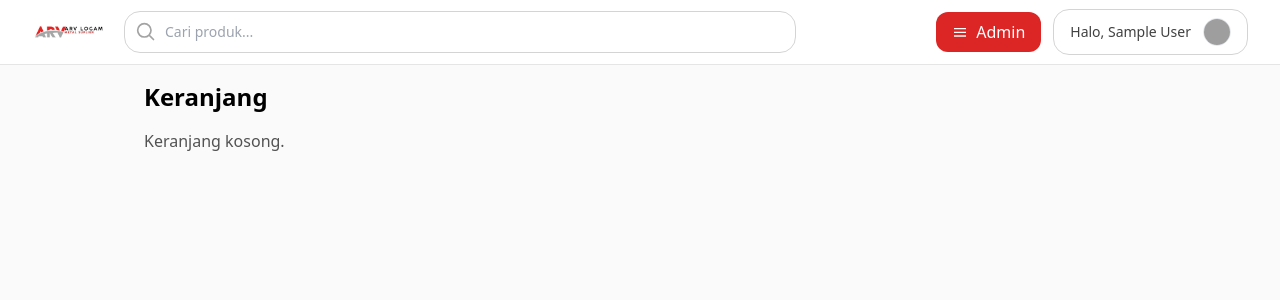
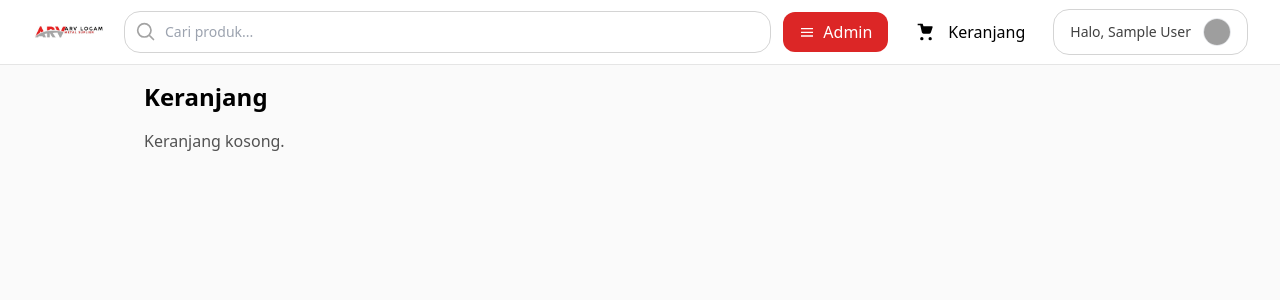
Before and after one commit to ARVLogam/my-flask-app, a Flask app: page /cart in a window 1280 px wide. Shown: the top 300 px of the page. Run offline with Flask 3, Linux system fonts and the light colour scheme; the visitor is signed in with stand-in values (Sample User, id 1); data that the repository does not hold is empty; some libraries are stand-ins or nearby versions; grey boxes are pictures that could not be loaded.

Commit message:
Update navbar.html

```diff
--- a/templates/navbar.html
+++ b/templates/navbar.html
@@ -51,6 +51,10 @@
     </div>
     {% endif %}
 
+    <a href="{{ url_for('cart_view') }}" class="flex items-center gap-3 px-4 py-3 hover:bg-neutral-50 nav-close">
+      <svg class="h-5 w-5" viewBox="0 0 24 24" fill="currentColor"><path d="M7 18a2 2 0 1 0 0 4 2 2 0 0 0 0-4Zm10 0a2 2 0 1 0 0 4 2 2 0 0 0 0-4ZM6 2h2l1 3h10a1 1 0 0 1 .95 1.32l-2 6A2 2 0 0 1 16.05 14H9a2 2 0 0 1-1.9-1.37L5.1 4H2V2h3.2A1 1 0 0 1 6 2Z"/></svg>
+      <span>Keranjang{% if cart_count %} ({{ cart_count }}){% endif %}</span>
+    </a>
 
       <!-- MENU USER -->
       <div class="relative" data-user-menu>
```
